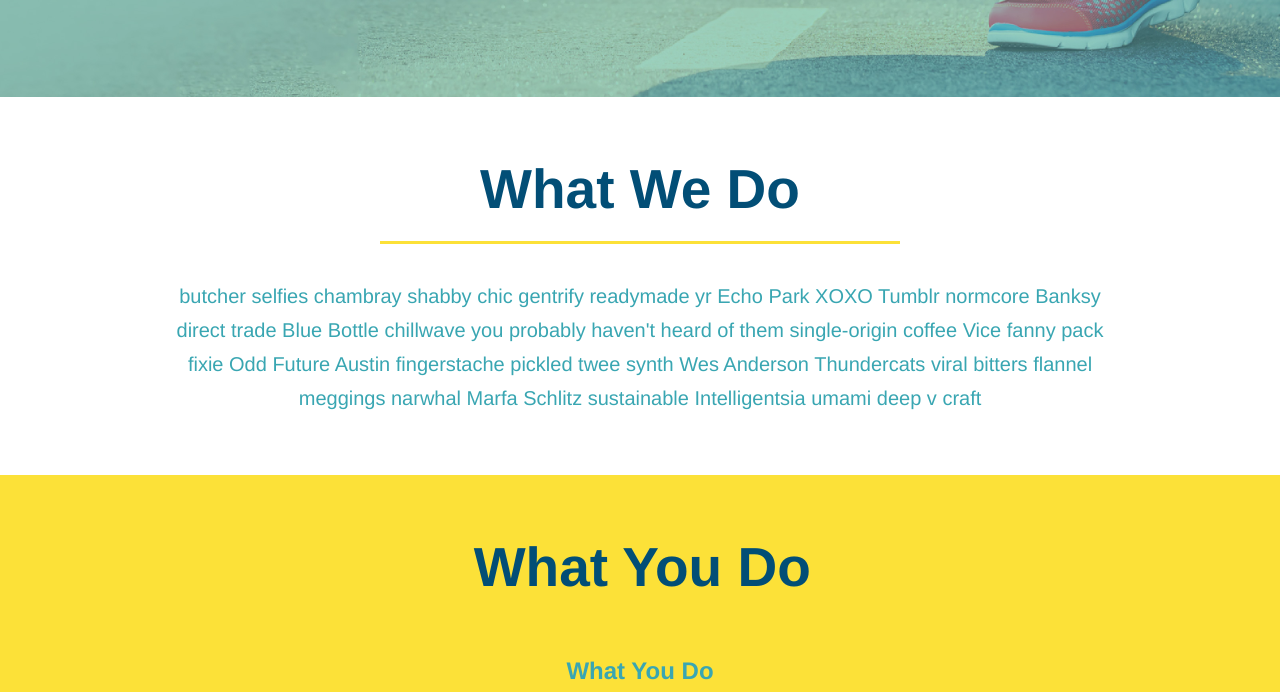
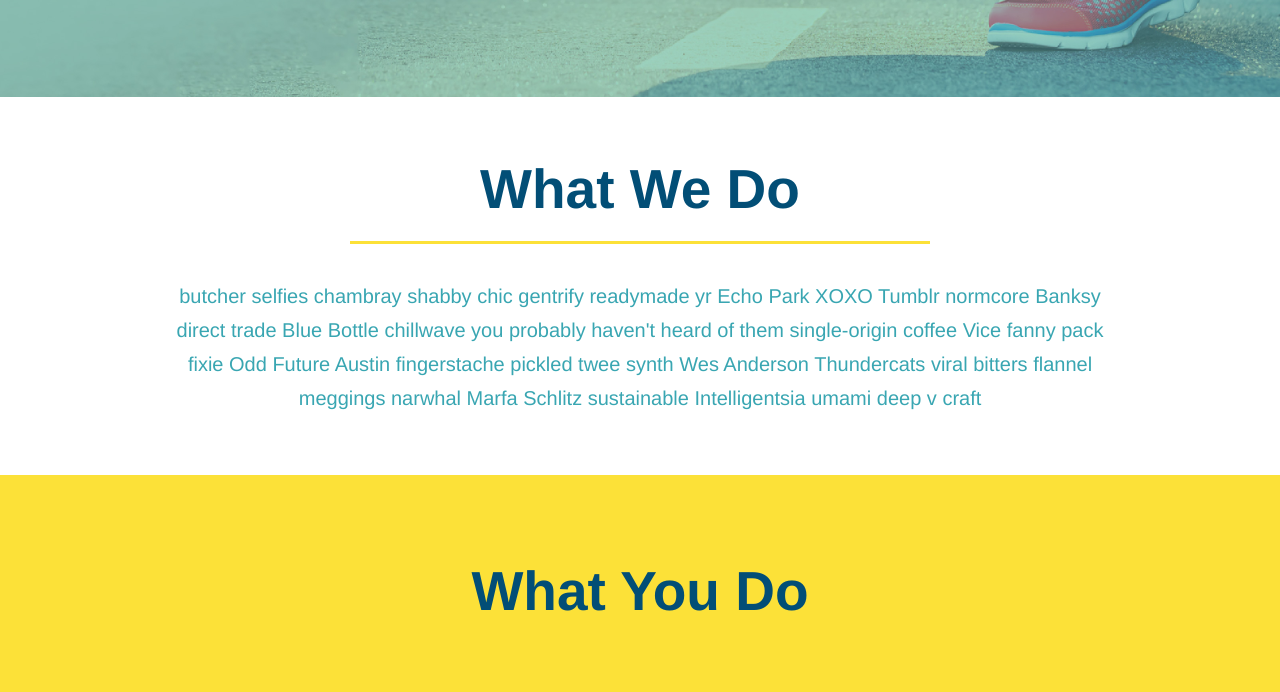
Before and after one commit to CdHebert/run-buddy, a plain HTML site: page index.html in a window 1280 px wide. Shown: the part 621-1313 px from the top of the page. Drawn offline with Linux system fonts and the light colour scheme.

Commit message:
add flexbox to section title class

```diff
--- a/assets/css/style.css
+++ b/assets/css/style.css
@@ -141,11 +141,8 @@ section {
 }
 /* hero style end */
 
-.intro {
+.intro p {
     text-align: center;
-}
-
-.intro p {
     line-height: 1.7;
     color: #39a6b2;
     width: 80%;
@@ -154,7 +151,6 @@ section {
 }
 
 .steps {
-    text-align: center;
     background: #fce138;
 }
 
@@ -183,12 +179,13 @@ section {
 }
 /* reduced repeating code*/
 .section-title {
+    padding-bottom: 20px;
+    text-align: center;
+    margin: 0 auto 35px auto;
+    width: 50%;
     font-size: 55px;
     color: #024e76;
-    margin-bottom: 35px;
-    padding: 0 100px 20px 100px;
     border-bottom: 3px solid;
-    display: inline-block;
 }
 
 .primary-border {
@@ -200,7 +197,6 @@ section {
 }
 
 .trainers {
-    text-align: center;
 }
 
 .trainer {
@@ -247,7 +243,6 @@ section {
 }
 /* REACH OUT STYLES START */
 .contact {
-    text-align: center;
     background: #024e76;
 }
 
@@ -286,3 +281,8 @@ section {
 }
 
 /* REACH OUT STYLES END */
+
+/* flex row */
+.flex-row {
+    display: flex;
+}
--- a/index.html
+++ b/index.html
@@ -80,20 +80,29 @@
 
     <!-- "what we do" section -->
     <section id="what-we-do" class="intro">
-        <h2 class="section-title primary-border">What We Do</h2>
+        <div class="flex-row">
+            <h2 class="section-title primary-border">
+                What We Do
+            </h2>
+        </div>
+        <div class="flex-row">
             <p>
                 butcher selfies chambray shabby chic gentrify readymade yr Echo Park XOXO Tumblr normcore Banksy direct
                 trade Blue Bottle chillwave you probably haven't heard of them single-origin coffee Vice fanny pack fixie
                 Odd Future Austin fingerstache pickled twee synth Wes Anderson Thundercats viral bitters flannel meggings
                 narwhal Marfa Schlitz sustainable Intelligentsia umami deep v craft
             </p>
+        </div>
     </section>
 
     <!-- "what you do" section -->
     <section id="what-you-do" class="steps">
         <img src="" alt="" />
-        <h2 class="section-title primary-border">What You Do</h2>
-        <h2>What You Do</h2>
+        <div class="flex-row">
+            <h2 class="section-title primary-border">
+                What You Do
+            </h2>
+        </div>
 
         <div>
             <!-- insert this img ellement -->
@@ -125,7 +134,11 @@
 
     <!-- "meet the trainers" section-->
     <section id="your-trainers" class="trainers">
-        <h2 class="section-title primary-border">Meet The Trainers</h2>
+        <div class="flex-row">
+            <h2 class="section-title primary-border">
+                Meet The Trainers
+            </h2>
+        </div>
         <!-- first trainer bio -->
         <article class="trainer">
             <img src="./assets/images/trainer-1.jpg" alt="Arron Stephens in his workout clothes, ready to pump iron" />
@@ -173,7 +186,11 @@
 
     <!-- "reach out" section -->
     <section id="reach-out" class="contact">
-        <h2 class="section-title secondary-border">Reach Out</h2>
+        <div class="flex-row">
+            <h2 class="section-title secondary-border">
+                Reach Out
+            </h2>
+        </div>
         <div class="contact-info">
             <iframe
                 src="https://www.google.com/maps/embed?pb=!1m14!1m12!1m3!1d12182.30520634488!2d-74.0652613!3d40.2407219!2m3!1f0!2f0!3f0!3m2!1i1024!2i768!4f13.1!5e0!3m2!1sen!2sus!4v1561060983193!5m2!1sen!2sus"
```
Lines whose indentation alone changed are shown as unchanged.
